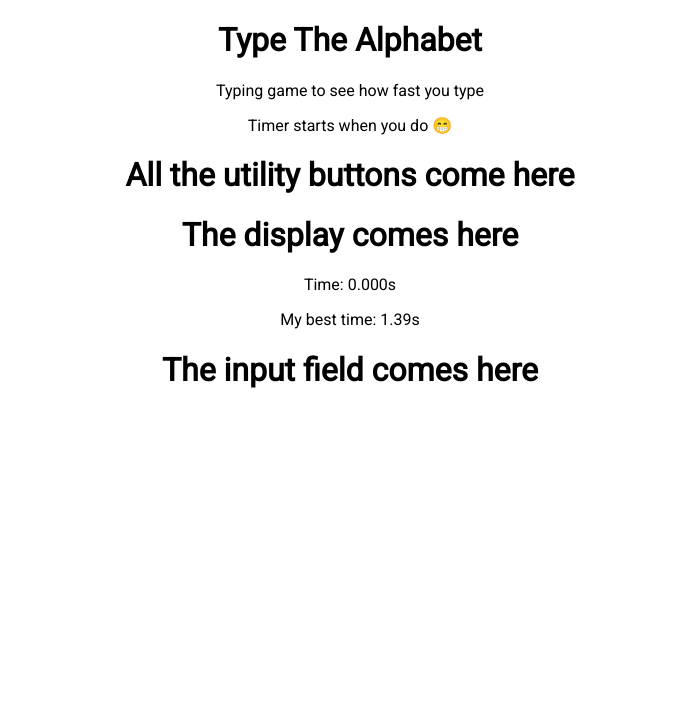
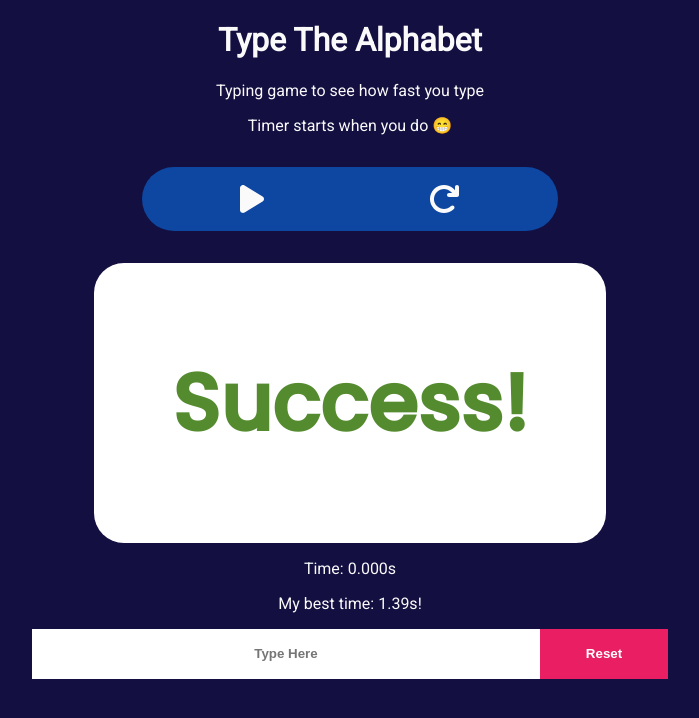
Before and after one commit to souptik4572/TypingAlphabetGame, a React (Create React App) app: page / in a window 1280 px wide. Shown: the top 718 px of the page, without its empty margins (290-989 px from the left). Built offline with nearby package versions, Linux system fonts and the light colour scheme.

Commit message:
feat: add basic layout setup of the game

```diff
--- a/src/App.css
+++ b/src/App.css
@@ -3,11 +3,12 @@
 .App {
 	text-align: center;
 	font-family: 'Roboto', sans-serif;
-}
-
-.App-logo {
-	height: 40vmin;
-	pointer-events: none;
+	width: 100vw;
+	height: 100vh;
+	display: grid;
+	place-items: center;
+	background-color: #130f40;
+	color: #fafafa;
 }
 
 @media (prefers-reduced-motion: no-preference) {
--- a/src/components/Display/Display.css
+++ b/src/components/Display/Display.css
@@ -0,0 +1,21 @@
+@import url('https://fonts.googleapis.com/css2?family=Poppins:wght@500&display=swap');
+
+.Display {
+	width: 40%;
+	height: 35%;
+	background-color: #ffffff;
+	margin: 0 auto;
+	border-radius: 30px;
+	display: grid;
+	place-items: center;
+	font-family: 'Poppins', sans-serif;
+	font-size: 2.5rem;
+}
+
+.success {
+	color: #558b2f;
+}
+
+.failure {
+	color: #b71c1c;
+}
--- a/src/components/Display/Display.tsx
+++ b/src/components/Display/Display.tsx
@@ -1,9 +1,12 @@
 import './Display.css';
+
+const SUCCESS_CLASS = 'success';
+const FAILURE_CLASS = 'failure';
 
 const Display = () => {
 	return (
 		<div className='Display'>
-			<h1>The display comes here</h1>
+			<h1 className={SUCCESS_CLASS}>Success!</h1>
 		</div>
 	);
 };
--- a/src/components/Game/Game.css
+++ b/src/components/Game/Game.css
@@ -0,0 +1,4 @@
+.Game {
+    width: 100%;
+    height: 100%;
+}
--- a/src/components/Game/Game.tsx
+++ b/src/components/Game/Game.tsx
@@ -12,7 +12,7 @@ const Game = () => {
 			<Utility />
 			<Display />
 			<p>Time: 0.000s</p>
-			<p>My best time: 1.39s</p>
+			<p>My best time: 1.39s!</p>
 			<InputField />
 		</div>
 	);
--- a/src/components/InputField/InputField.css
+++ b/src/components/InputField/InputField.css
@@ -0,0 +1,27 @@
+.InputField {
+
+}
+
+.InputField input {
+    height: 3rem;
+    border: none;
+    text-align: center;
+    outline: none;
+    font-weight: bold;
+}
+
+.InputField input::placeholder {
+    text-align: center;
+}
+
+
+.InputField button {
+    height: 3.1rem;
+    width: 8rem;
+    border: none;
+    background-color: #e91e63;
+    color: #ffffff;
+    font-weight: bold;
+    cursor: pointer;
+    outline: none;
+}
--- a/src/components/InputField/InputField.tsx
+++ b/src/components/InputField/InputField.tsx
@@ -3,7 +3,8 @@ import './InputField.css';
 const InputField = () => {
 	return (
 		<div className='InputField'>
-			<h1>The input field comes here</h1>
+			<input type='text' placeholder='Type Here' size={60} />
+			<button>Reset</button>
 		</div>
 	);
 };
--- a/src/components/Utility/Utility.css
+++ b/src/components/Utility/Utility.css
@@ -0,0 +1,10 @@
+.Utility {
+    width: 30%;
+    margin: 2rem auto;
+	display: flex;
+	flex-wrap: wrap;
+	justify-content: space-around;
+    padding: 1rem;
+    background-color: #0d47a1;
+    border-radius: 50px;
+}
--- a/src/components/Utility/Utility.tsx
+++ b/src/components/Utility/Utility.tsx
@@ -1,9 +1,12 @@
 import './Utility.css';
+import { FontAwesomeIcon } from '@fortawesome/react-fontawesome';
+import { faPlay, faStop, faArrowRotateRight } from '@fortawesome/free-solid-svg-icons';
 
 const Utility = () => {
 	return (
 		<div className='Utility'>
-			<h1>All the utility buttons come here</h1>
+			<FontAwesomeIcon icon={faPlay} size='2x' />
+			<FontAwesomeIcon icon={faArrowRotateRight} size='2x' />
 		</div>
 	);
 };
```
